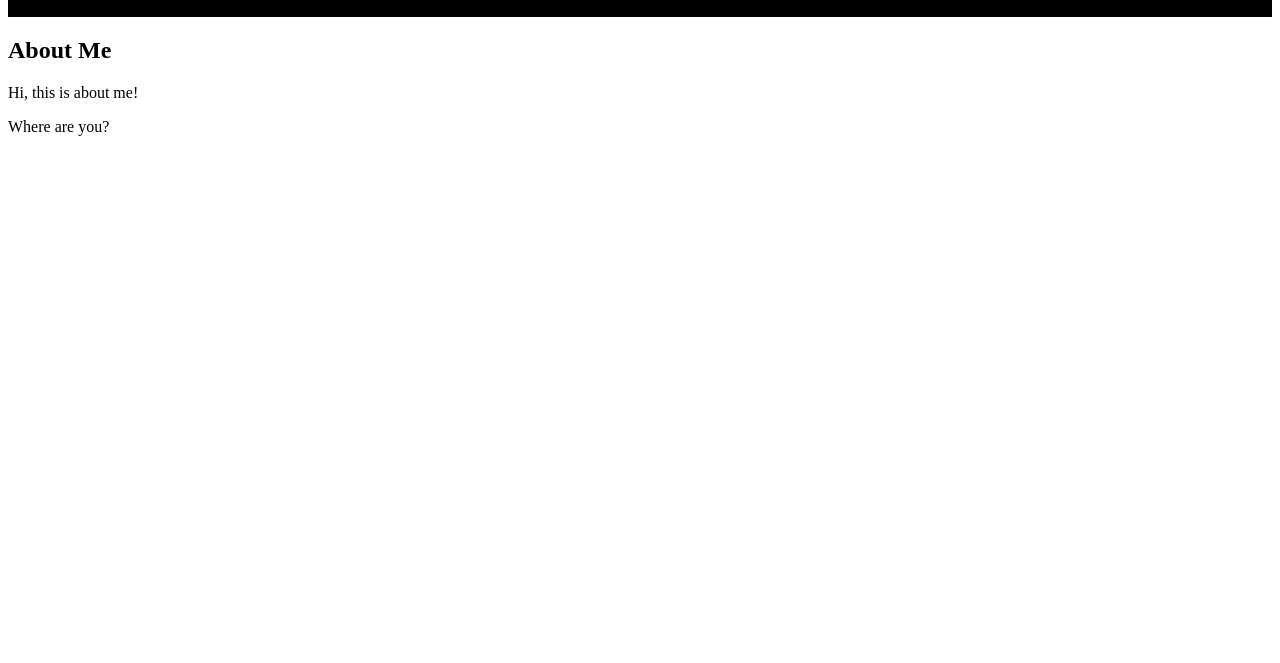
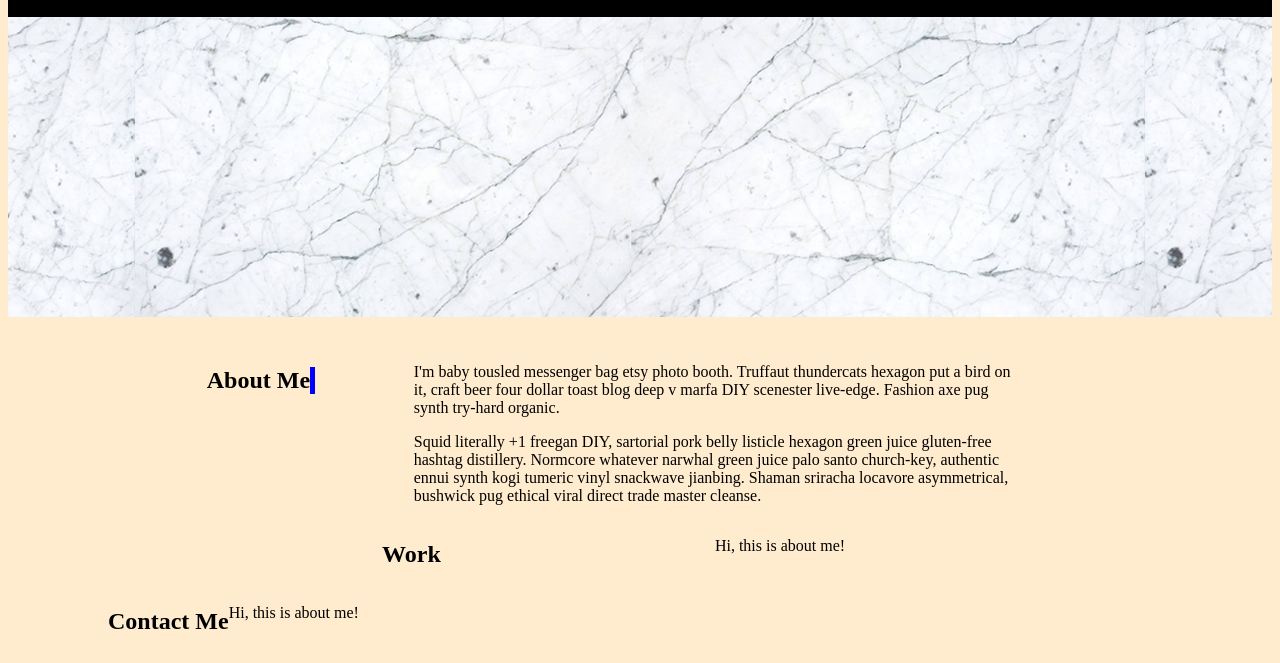
Before and after one commit to 425megs/Professional-Portfolio, a plain HTML site: page index.html in a window 1280 px wide. Shown: the part 156-819 px from the top of the page. Drawn offline with Linux system fonts and the light colour scheme.

Commit message:
skeleton of html doc, CSS added to include Flexboxes, set max widths/heights to align body content

```diff
--- a/index.html
+++ b/index.html
@@ -26,19 +26,42 @@
                     </li>
                 </ul>
             </nav>
-    <!-- <div></div> -->
-    </header>
+
+   </header>
+
+    <div class="image">
+    </div>
 
     <main>
-       <section>
-           <h1>About Me</h1>
-           <p>Hi, this is about me!</p>
-        </section>
+        <section id="about-me">
+            <div>
+                <h1>About Me</h1>
+             </div>
+             <div class="font">
+                <p>I'm baby tousled messenger bag etsy photo booth. Truffaut thundercats hexagon put a bird on it, craft beer four dollar toast blog deep v marfa DIY scenester live-edge. Fashion axe pug synth try-hard organic.</p>
+                <p>Squid literally +1 freegan DIY, sartorial pork belly listicle hexagon green juice gluten-free hashtag distillery. Normcore whatever narwhal green juice palo santo church-key, authentic ennui synth kogi tumeric vinyl snackwave jianbing. Shaman sriracha locavore asymmetrical, bushwick pug ethical viral direct trade master cleanse.</p>
+            </div>
+         </section>
+
+         <section id="work">
+            <div>
+                <h1>Work</h1>
+             </div>
+             <div class="grid">
+                <p>Hi, this is about me!</p>
+            </div>
+         </section>
+
+         <section id="contact-me">
+            <div>
+                <h1>Contact Me</h1>
+             </div>
+             <div>
+                <p>Hi, this is about me!</p>
+            </div>
+         </section>
+
     </main>
 
-    <aside>
-        <p>Where are you?</p>
-        <!-- About me 'header' Work 'header' Contact me 'header' -->
-    </aside>
 </body>
 </html>
--- a/style.css
+++ b/style.css
@@ -1,19 +1,20 @@
 body {
-
+   background-color: blanchedalmond;
 }
 
 a {
     text-decoration: none;
 }
 
-/* div {
-    background-image: url("./Professional-Portfolio/carrara-white-marble.jpg");
+.image {
+    background-image: url("./carrara-white-marble.jpg");
     height: 300px;
     width: 100%;
     margin-bottom: 30px;
     background-position: center;
-} */
+}
 
+/* Megan's Portfolio needs to be in a box */
 header {
     display: flex;
     justify-content: space-between;
@@ -22,6 +23,8 @@ header {
     background-color: black;
     color: blanchedalmond;
 }
+
+
 
 header nav ul li {
     display: inline-block;
@@ -47,6 +50,43 @@ header nav {
 
 }
 
-aside {
+main {
+    display: flex;
+    flex-direction: column;
+    justify-content: center;
+    width: 80%;
+    margin-left: 100px;
+}
 
+#about-me {
+    display: flex;
+    justify-content: space-evenly;
 }
+
+#about-me h1 {
+    border-right: 5px solid blue;
+}
+
+.font {
+    max-width: 60%;
+    max-height: 40%;
+}
+
+#work{
+    display: flex;
+    justify-content: space-evenly;
+}
+
+#contact-me {
+    display: flex;
+}
+
+.grid {
+    max-width: 60%;
+    max-height: 40%;
+}
+
+.contact-me {
+    max-height: 40%;
+    max-width: 60%;
+}
```
